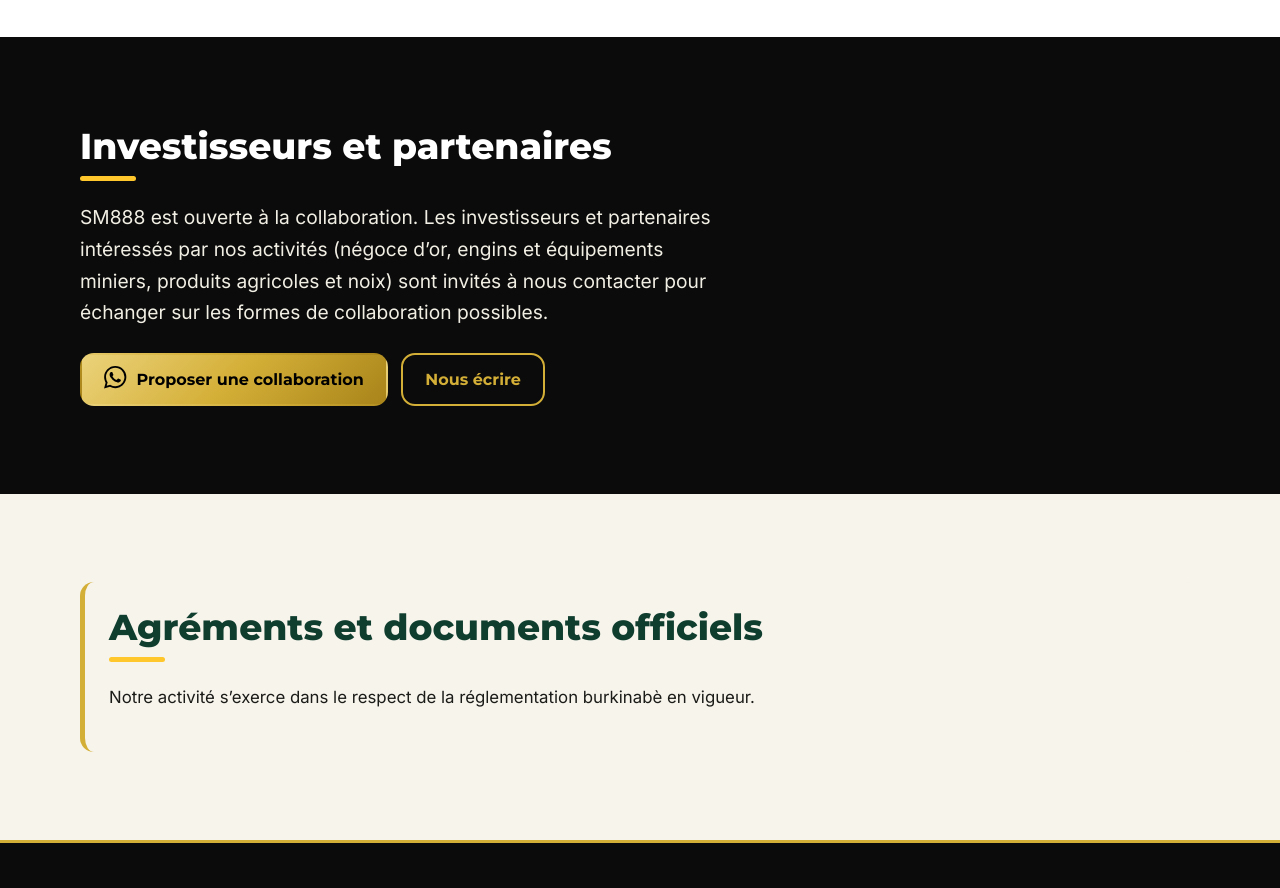
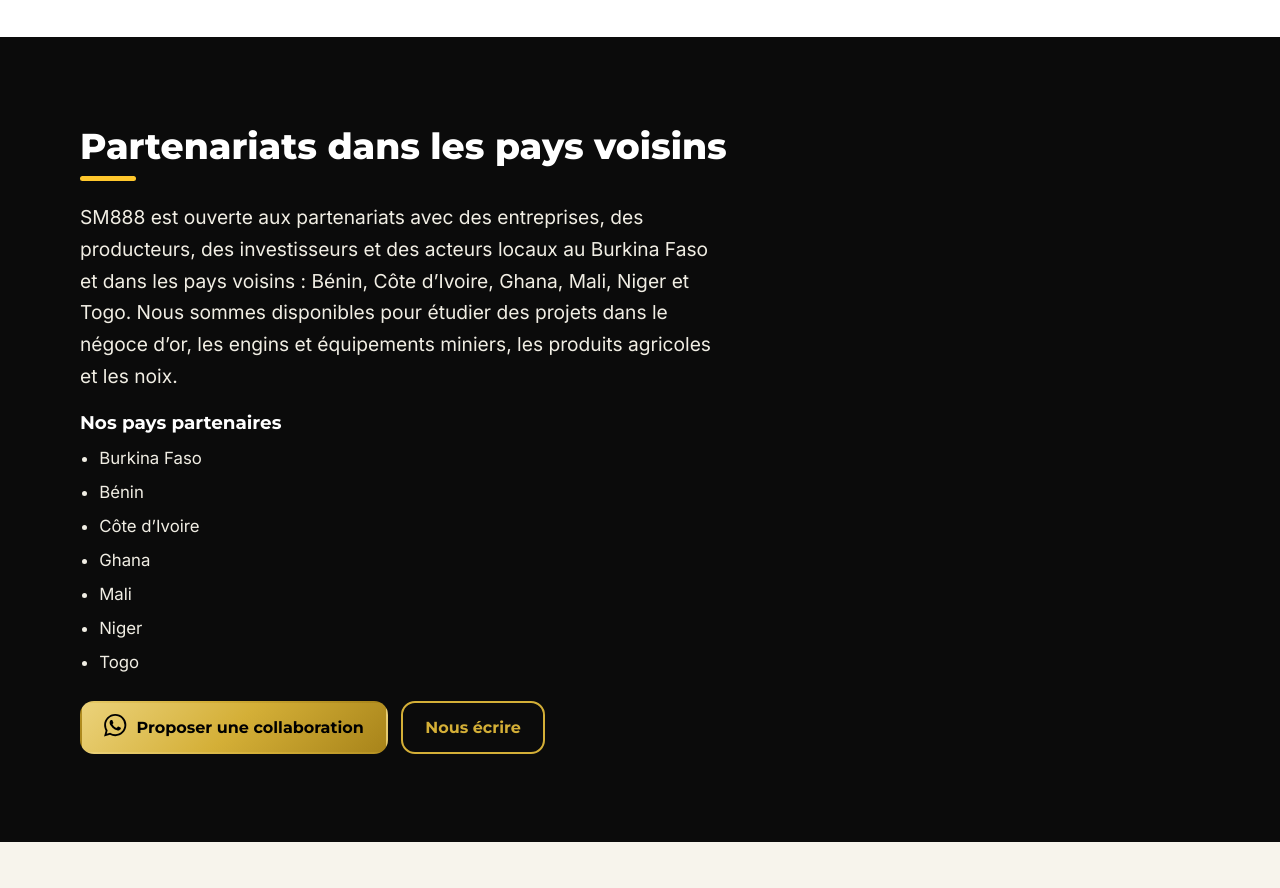
Before and after one commit to AUthENTIQUEyeager/sm888, a plain HTML site: page apropos.html in a window 1280 px wide. Shown: the part 1900-2788 px from the top of the page. Drawn offline with Linux system fonts and the light colour scheme.

Commit message:
partenaire

```diff
--- a/apropos.html
+++ b/apropos.html
@@ -52,8 +52,18 @@
 </div></div></section>
 
 <section class="sec dark" aria-labelledby="t-inv"><div class="wrap">
-<h2 id="t-inv">Investisseurs et partenaires</h2>
-<p class="lead">SM888 est ouverte à la collaboration. Les investisseurs et partenaires intéressés par nos activités (négoce d’or, engins et équipements miniers, produits agricoles et noix) sont invités à nous contacter pour échanger sur les formes de collaboration possibles.</p>
+<h2 id="t-inv">Partenariats dans les pays voisins</h2>
+<p class="lead">SM888 est ouverte aux partenariats avec des entreprises, des producteurs, des investisseurs et des acteurs locaux au Burkina Faso et dans les pays voisins : Bénin, Côte d’Ivoire, Ghana, Mali, Niger et Togo. Nous sommes disponibles pour étudier des projets dans le négoce d’or, les engins et équipements miniers, les produits agricoles et les noix.</p>
+<h3>Nos pays partenaires</h3>
+<ul class="liste">
+<li>Burkina Faso</li>
+<li>Bénin</li>
+<li>Côte d’Ivoire</li>
+<li>Ghana</li>
+<li>Mali</li>
+<li>Niger</li>
+<li>Togo</li>
+</ul>
 <div class="actions"><a class="btn btn-gold" data-wa="investir"><span data-icon="wa"></span>Proposer une collaboration</a><a class="btn btn-line" href="contact.html">Nous écrire</a></div>
 </div></section>
 
```
